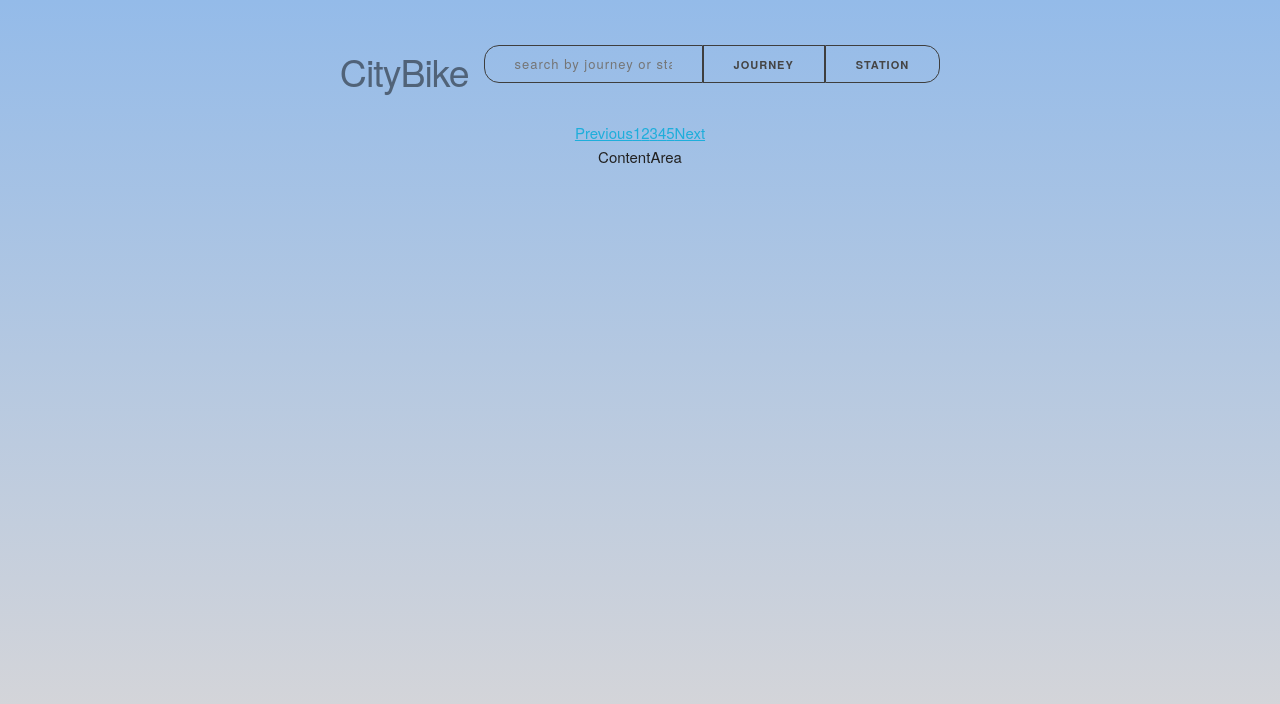
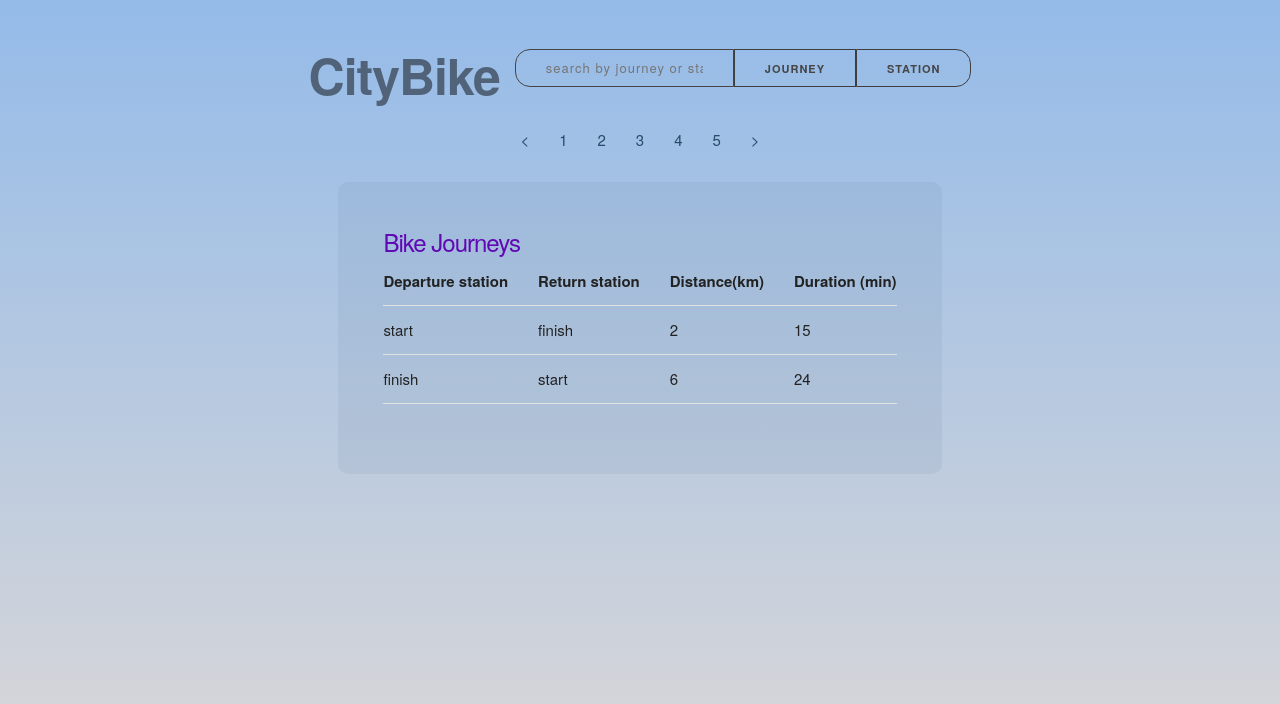
Before and after one commit to tuomokur/city-bike-app, a React (Create React App) app in the folder client_side/: page / in a window 1280 px wide. Shown: the top 704 px of the page. Built offline with nearby package versions, Linux system fonts and the light colour scheme.

Commit message:
main ui design and css done

```diff
--- a/client_side/src/components/ContentArea.js
+++ b/client_side/src/components/ContentArea.js
@@ -1,11 +1,36 @@
 import React from 'react'
+import '../css/ContentArea.css';
 
 const ContentArea = () => {
   return (
-    <div>
-      ContentArea
-    </div>
+        // TEMPORARY PLACEHOLDER TABLE DATA !!!
+    <>
+      <div className="tableContainer">
+        <h2 className='tableTitle'>Bike Journeys</h2>
+        <table>
+          <thead>
+            <th>Departure station</th>
+            <th>Return station</th>
+            <th>Distance(km)</th>
+            <th>Duration (min)</th>
+          </thead>
+          <tbody>
+            <tr>
+              <td>start</td>
+              <td>finish</td>
+              <td>2</td>
+              <td>15</td>
+            </tr>
+            <tr>
+              <td>finish</td>
+              <td>start</td>
+              <td>6</td>
+              <td>24</td>
+            </tr>
+          </tbody>
+        </table>
+      </div>
+    </>
   )
 }
-
 export default ContentArea
--- a/client_side/src/components/Pagination.js
+++ b/client_side/src/components/Pagination.js
@@ -1,17 +1,18 @@
 import React from 'react'
+import '../css/Pagination.css';
 
 const Pagination = () => {
   return (
-    <div className='pagination'>
-      <a href="#">Previous</a>
+    // TEMPORARY PLACEHOLDER LINKS !!!
+    <nav className='pagination'>
+      <a href="#">{'<'}</a>
       <a href="#">1</a>
       <a href="#">2</a>
       <a href="#">3</a>
       <a href="#">4</a>
       <a href="#">5</a>
-      <a href="#">Next</a>
-    </div>
+      <a href="#">{'>'}</a>
+    </nav>
   )
 }
-
 export default Pagination
--- a/client_side/src/css/ContentArea.css
+++ b/client_side/src/css/ContentArea.css
@@ -0,0 +1,9 @@
+.tableContainer {
+    background-color: rgba(93, 123, 145, 0.103);
+    padding: 3em;
+    border-radius: 10px;
+}
+.tableTitle {
+    font-size: 1.6em;
+    color: rgb(97, 8, 180);
+}
--- a/client_side/src/css/Header.css
+++ b/client_side/src/css/Header.css
@@ -6,7 +6,7 @@ header {
 }
 .logo {
     color: rgba(0, 0, 0, 0.478);
-    font-size: 2.5em;
+    font-weight: 600;
 }
 .searchInput {
     height: 38px;
@@ -20,7 +20,7 @@ header {
     white-space: nowrap;
     background-color: transparent;
     border-radius: 15px 0 0 15px ;
-    border: 1px solid rgb(62, 62, 62);
+    border: 1px solid rgb(69, 69, 69);
     box-sizing: border-box;
 }
 .journeyButton {
--- a/client_side/src/css/Pagination.css
+++ b/client_side/src/css/Pagination.css
@@ -0,0 +1,19 @@
+a {
+    margin: 5px;
+    padding: 5px 10px 5px 10px;
+    text-decoration: none;
+    color: rgb(39, 75, 104);
+}
+a:active {
+    background-color: rgba(226, 234, 234, 0.632);
+    text-decoration: none;
+    color: rgb(0, 0, 0);
+}
+a:hover {
+    background-color: rgba(226, 234, 234, 0.632);
+    color: rgb(0, 0, 0);
+    border-radius: 5px;
+}
+.pagination {
+    margin-bottom: 2em;
+}
--- a/client_side/src/css/skeleton.css
+++ b/client_side/src/css/skeleton.css
@@ -198,7 +198,7 @@ input[type="submit"]:focus,
 input[type="reset"]:focus,
 input[type="button"]:focus {
   color: rgb(244, 244, 244);
-  background-color: rgba(150, 150, 150, 0.193);
+  background-color: rgba(123, 123, 123, 0.193);
   border-color: rgb(106, 106, 106);
   outline: 0; }
 .button.button-primary,
```
